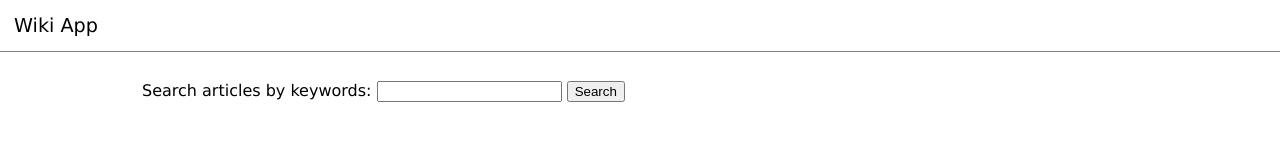
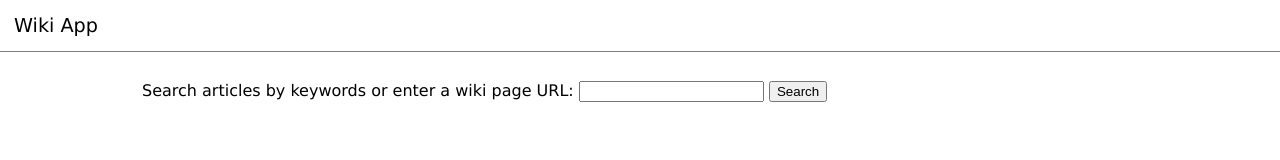
Before and after one commit to eremina-official/wiki-app, a plain HTML site: page index.html in a window 1280 px wide. Drawn offline with Linux system fonts and the light colour scheme.

Commit message:
update input label

```diff
--- a/index.html
+++ b/index.html
@@ -20,7 +20,7 @@
   <div class="main">
     <form class="form js-form">
       <!-- value of label's for attribute must be the same as of input's id -->
-      <label for="keyword">Search articles by keywords:</label>
+      <label for="keyword">Search articles by keywords or enter a wiki page URL:</label>
       <input type="text" name="q" id="keyword" class="input-keyword js-input-keyword" maxlength="100" required>
       <button class="submit-button">Search</button>
     </form>
```
